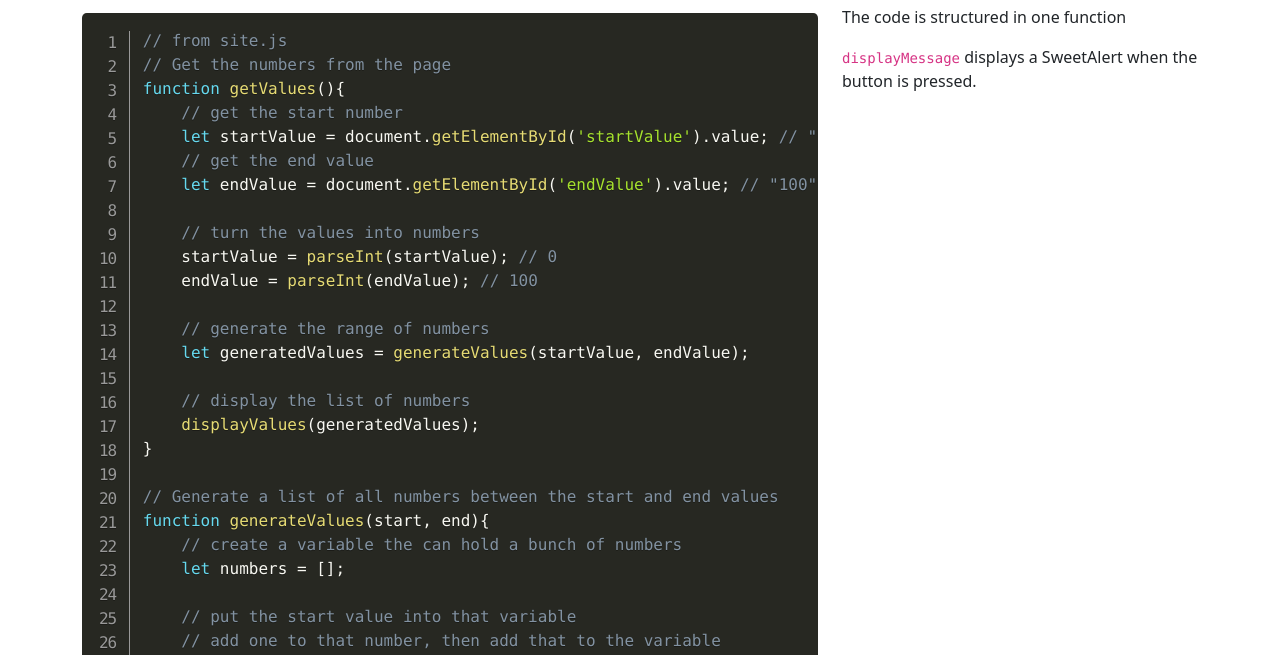
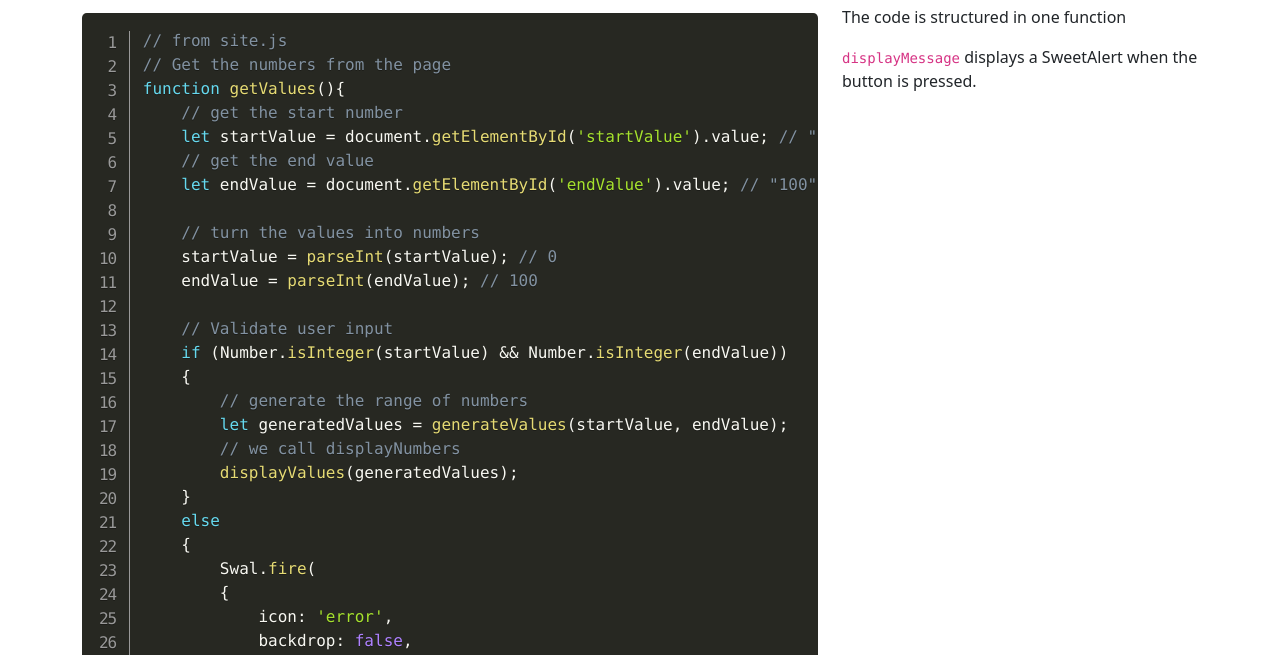
Before and after one commit to McKeeJerry-FS/GuardianHundo_23, a plain HTML site: page code.html in a window 1280 px wide. Shown: the part 145-800 px from the top of the page. Drawn offline with nearby package versions, Linux system fonts and the light colour scheme.

Commit message:
added validation for numbers to the code

```diff
--- a/code.html
+++ b/code.html
@@ -78,11 +78,24 @@ function getValues(){
     startValue = parseInt(startValue); // 0
     endValue = parseInt(endValue); // 100
 
-    // generate the range of numbers
-    let generatedValues = generateValues(startValue, endValue);
-
-    // display the list of numbers
-    displayValues(generatedValues);
+    // Validate user input
+    if (Number.isInteger(startValue) && Number.isInteger(endValue))
+    {
+        // generate the range of numbers
+        let generatedValues = generateValues(startValue, endValue);
+        // we call displayNumbers
+        displayValues(generatedValues);
+    }
+    else
+    {
+        Swal.fire(
+        {
+            icon: 'error',
+            backdrop: false,
+            title: 'Oops!',
+            text: 'Please enter valid numbers only.'
+        });
+    }
 }
 
 // Generate a list of all numbers between the start and end values
```
Also changed, not shown: js/site.js (+18 -5 lines).
